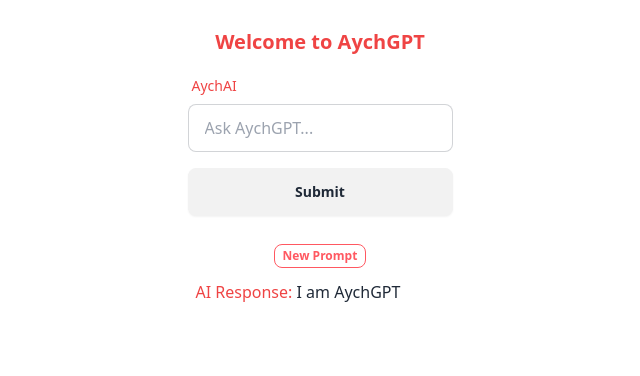
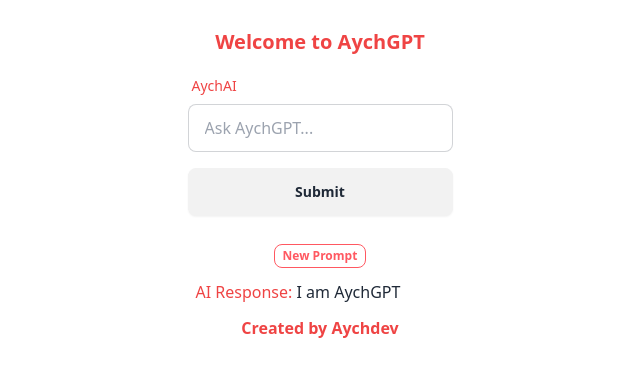
Before and after one commit to aych-dev/AychGPT, a React (Vite) app: page / in a window 1280 px wide. Shown: the top 376 px of the page, without its empty margins (320-960 px from the left). Built offline with nearby package versions, Linux system fonts and the light colour scheme.

Commit message:
updated credits

```diff
--- a/src/App.tsx
+++ b/src/App.tsx
@@ -1,5 +1,6 @@
 import { useState } from 'react';
 import axios, { AxiosError } from 'axios';
+import Credit from './components/Credit';
 
 interface ChatBox {
   role: string;
@@ -133,6 +134,7 @@ function App() {
             aiResponse
           )}
         </div>
+        <Credit />
       </div>
     </>
   );
--- a/src/components/Credit.tsx
+++ b/src/components/Credit.tsx
@@ -1,7 +1,11 @@
 import React from 'react';
 
 const Credit = () => {
-  return <div>Credit</div>;
+  return (
+    <div className='flex items-center justify-center text-red-500 font-semibold'>
+      <h1>Created by Aychdev</h1>
+    </div>
+  );
 };
 
 export default Credit;
```
